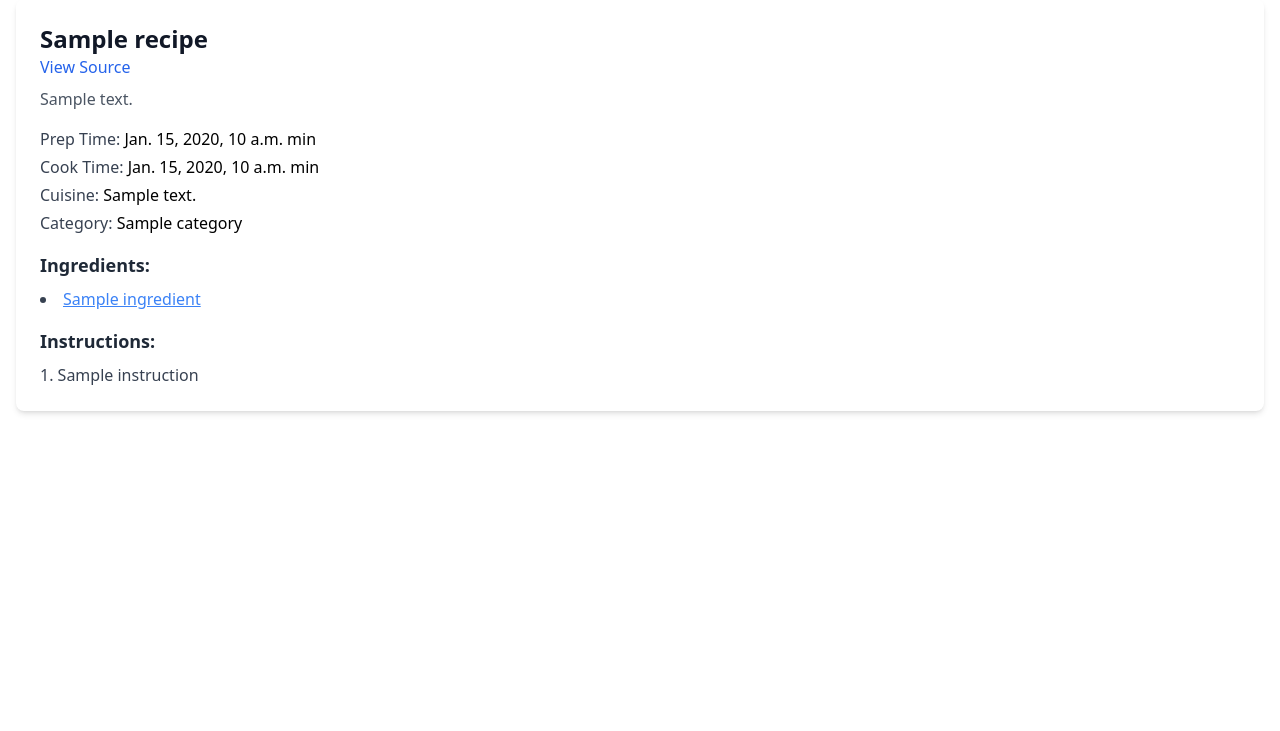
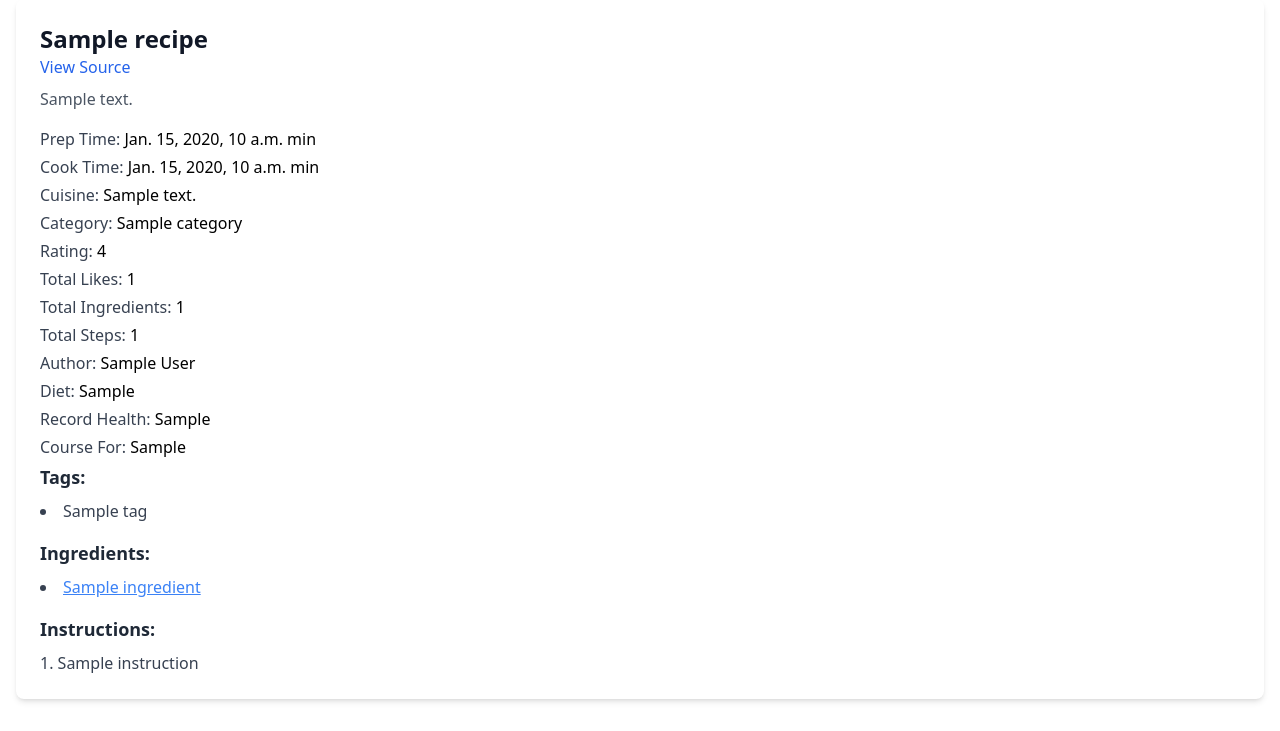
Before and after one commit to daffarafi/food-recipe, a Django app: template recipe/templates/recipe/recipe_list.html in a window 1280 px wide. Shown: the part 93-824 px from the top of the page. Before the commit the page ends 507 px from the top, so only its background shows below. Run offline with Django 5.2, Linux system fonts and the light colour scheme; the template is opened without the code that fills it: most values are stand-ins (such as "Sample title", 1, 10 or a date in 2020); parts of the project's set-up code (start-up, migrations or seed data) failed here and were passed over; some libraries are stand-ins or nearby versions.

Commit message:
feat: query more data for recipe detail page

```diff
--- a/recipe/templates/recipe/recipe_list.html
+++ b/recipe/templates/recipe/recipe_list.html
@@ -1,4 +1,5 @@
-{% extends 'base.html' %} {% block content %}
+{% extends 'base.html' %}
+{% block content %}
 <div class="container mx-auto py-8 px-4">
     <h1 class="text-3xl font-bold mb-6 text-gray-800">Recipe List</h1>
 
@@ -12,7 +13,9 @@
             <p class="text-blue-600 hover:underline">
                 <a href="{{ recipe.url }}" target="_blank">View Source</a>
             </p>
-			{% endif %} {% if recipe.description %}
+            {% endif %}
+
+            {% if recipe.description %}
             <p class="mt-2 text-gray-600">{{ recipe.description }}</p>
             {% endif %}
 
@@ -21,17 +24,82 @@
                 <div class="mt-1">
                     <span class="font-medium text-gray-700">Prep Time:</span> {{ recipe.prepTime }} min
                 </div>
-				{% endif %} {% if recipe.cookTime %}
+                {% endif %}
+
+                {% if recipe.cookTime %}
                 <div class="mt-1">
                     <span class="font-medium text-gray-700">Cook Time:</span> {{ recipe.cookTime }} min
                 </div>
-				{% endif %} {% if recipe.cuisine %}
+                {% endif %}
+
+                {% if recipe.cuisine %}
                 <div class="mt-1">
                     <span class="font-medium text-gray-700">Cuisine:</span> {{ recipe.cuisine }}
                 </div>
-				{% endif %} {% if recipe.category %}
+                {% endif %}
+
+                {% if recipe.category %}
                 <div class="mt-1">
                     <span class="font-medium text-gray-700">Category:</span> {{ recipe.category }}
+                </div>
+                {% endif %}
+
+								{% if recipe.rating %}
+                <div class="mt-1">
+                    <span class="font-medium text-gray-700">Rating:</span> {{ recipe.rating }}
+                </div>
+                {% endif %}
+
+                {% if recipe.totalLikes %}
+                <div class="mt-1">
+                    <span class="font-medium text-gray-700">Total Likes:</span> {{ recipe.totalLikes }}
+                </div>
+                {% endif %}
+
+                {% if recipe.totalIngredients %}
+                <div class="mt-1">
+                    <span class="font-medium text-gray-700">Total Ingredients:</span> {{ recipe.totalIngredients }}
+                </div>
+                {% endif %}
+
+                {% if recipe.totalSteps %}
+                <div class="mt-1">
+                    <span class="font-medium text-gray-700">Total Steps:</span> {{ recipe.totalSteps }}
+                </div>
+                {% endif %}
+
+                {% if recipe.author %}
+                <div class="mt-1">
+                    <span class="font-medium text-gray-700">Author:</span> {{ recipe.author }}
+                </div>
+                {% endif %}
+
+								{% if recipe.dietType %}
+                <div class="mt-1">
+                    <span class="font-medium text-gray-700">Diet:</span> {{ recipe.dietType }}
+                </div>
+                {% endif %}
+
+								{% if recipe.recordHealth %}
+                <div class="mt-1">
+                    <span class="font-medium text-gray-700">Record Health:</span> {{ recipe.recordHealth }}
+                </div>
+                {% endif %}
+
+                {% if recipe.courseFor %}
+                <div class="mt-1">
+                    <span class="font-medium text-gray-700">Course For:</span> {{ recipe.courseFor }}
+                </div>
+                {% endif %}
+
+                {% if recipe.tags %}
+                <div class="mt-1">
+                    <h3 class="text-lg font-semibold text-gray-800">Tags:</h3>
+                    <ul class="list-disc list-inside mt-2 text-gray-700">
+                        {% for tag in recipe.tags %}
+                        <li>{{ tag }}</li>
+                        {% endfor %}
+                    </ul>
                 </div>
                 {% endif %}
             </div>
@@ -42,11 +110,7 @@
                     {% for ingredient in recipe.ingredients %}
                     <li>
                         {% if ingredient.url %}
-						<a
-							href="{{ ingredient.url }}"
-							target="_blank"
-							class="text-blue-500 hover:text-blue-700 underline"
-						>
+                        <a href="{{ ingredient.url }}" target="_blank" class="text-blue-500 hover:text-blue-700 underline">
                             {{ ingredient.label }}
                         </a>
                         {% else %}
```
Also changed, not shown: recipe/views.py (+29 -3 lines). Lines whose indentation alone changed are shown as unchanged.
